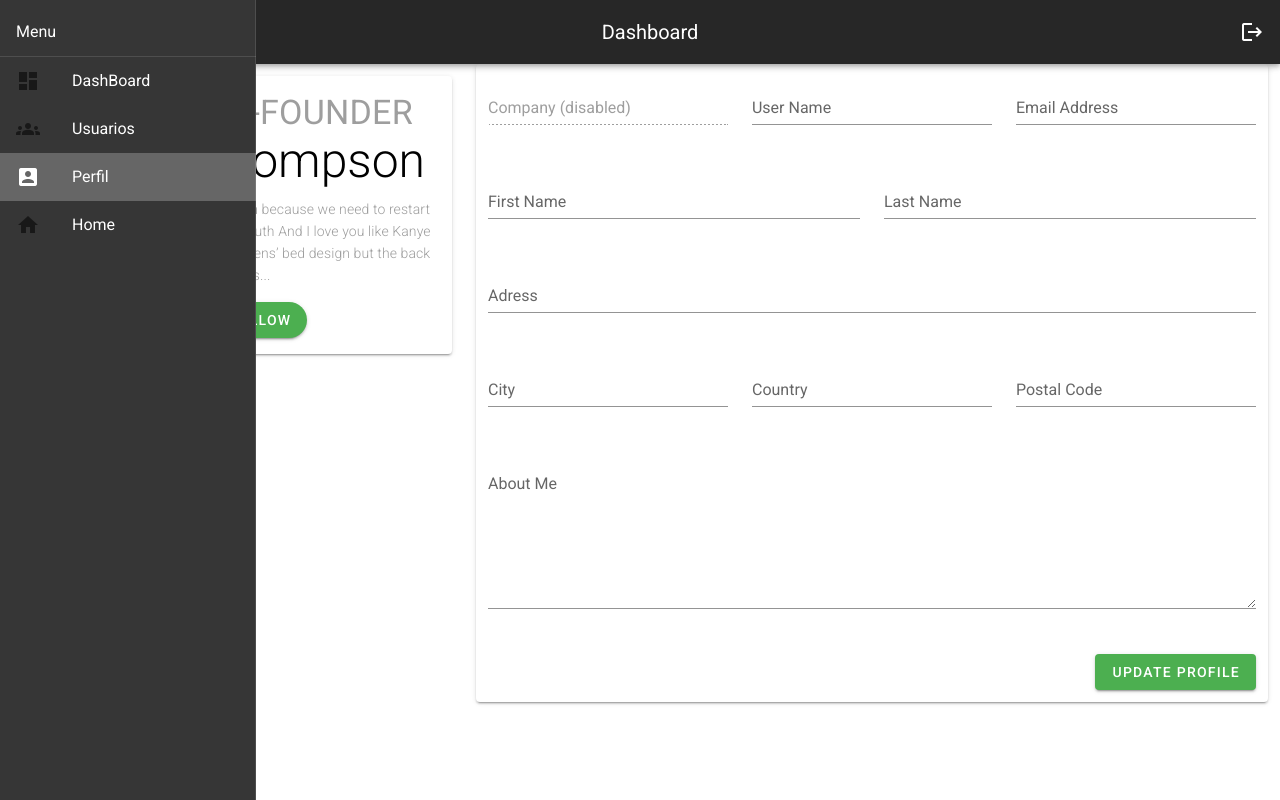
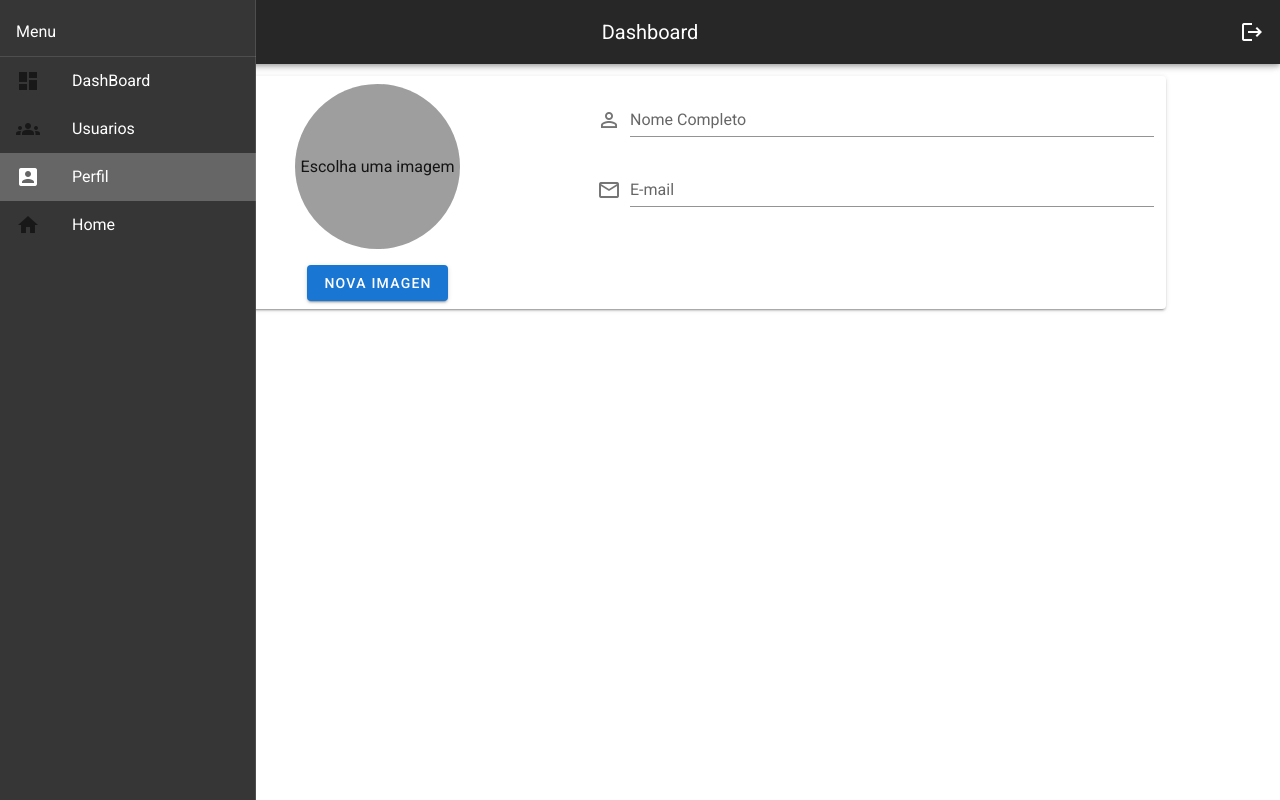
Before and after one commit to ifpi-picos/proxima-parada-front-end-vue, a Vue app: page /admin/profile-admin in a window 1280 px wide. Built offline with nearby package versions, Linux system fonts and the light colour scheme.

Commit message:
ajustando layout da tela de perfil do admin e implemetando metodo de seleção de imagem

```diff
--- a/src/pages/admin/ProfileAdminPage.vue
+++ b/src/pages/admin/ProfileAdminPage.vue
@@ -1,79 +1,50 @@
 <template>
-  <v-container id="user-profile" fluid tag="section">
+  <v-container fluid>
     <v-row justify="center">
-      <v-col cols="12" md="4">
-        <v-card
-          class="v-card-profile"
-          avatar="https://demos.creative-tim.com/vue-material-dashboard/img/marc.aba54d65.jpg"
-        >
-          <v-card-text class="text-center">
-            <h6 class="display-1 mb-1 grey--text">CEO / CO-FOUNDER</h6>
-
-            <h4 class="display-2 font-weight-light mb-3 black--text">
-              Alec Thompson
-            </h4>
-
-            <p class="font-weight-light grey--text">
-              Don't be scared of the truth because we need to restart the human
-              foundation in truth And I love you like Kanye loves Kanye I love
-              Rick Owens’ bed design but the back is...
-            </p>
-
-            <v-btn color="success" rounded class="mr-0"> Follow </v-btn>
-          </v-card-text>
-        </v-card>
-      </v-col>
-      <v-col cols="12" md="8">
+      <v-col cols="12" xm="8" sm="8" md="8" lg="10">
         <v-card>
-          <v-form>
-            <v-container class="py-0">
+          <v-form @submit.prevent="auht" v-model="valid">
+            <v-container>
               <v-row>
-                <v-col cols="12" md="4">
-                  <v-text-field label="Company (disabled)" disabled />
+                <v-col cols="12" md="5">
+                  <v-row class="pa-2" align="center" justify="center">
+                    <v-avatar size="165px" v-if="!url" class="grey">
+                      <span>Escolha uma imagem</span>
+                    </v-avatar>
+                    <v-avatar size="165" v-else>
+                      <v-img v-if="url" :src="url" />
+                    </v-avatar>
+                  </v-row>
+                  <v-row class="pa-2" align="center" justify="center">
+                    <input
+                      hidden
+                      id="selectFile"
+                      type="file"
+                      @change="onFileChange"
+                    />
+                    <v-btn color="primary" @click="chooseImage()"
+                      >Nova Imagen</v-btn
+                    >
+                  </v-row>
                 </v-col>
-
-                <v-col cols="12" md="4">
-                  <v-text-field class="purple-input" label="User Name" />
-                </v-col>
-
-                <v-col cols="12" md="4">
-                  <v-text-field label="Email Address" class="purple-input" />
-                </v-col>
-
-                <v-col cols="12" md="6">
-                  <v-text-field label="First Name" class="purple-input" />
-                </v-col>
-
-                <v-col cols="12" md="6">
-                  <v-text-field label="Last Name" class="purple-input" />
-                </v-col>
-
-                <v-col cols="12">
-                  <v-text-field label="Adress" class="purple-input" />
-                </v-col>
-
-                <v-col cols="12" md="4">
-                  <v-text-field label="City" class="purple-input" />
-                </v-col>
-
-                <v-col cols="12" md="4">
-                  <v-text-field label="Country" class="purple-input" />
-                </v-col>
-
-                <v-col cols="12" md="4">
+                <v-col cols="12" md="7">
                   <v-text-field
-                    class="purple-input"
-                    label="Postal Code"
-                    type="number"
+                    prepend-icon="perm_identity"
+                    name="name"
+                    label="Nome Completo"
+                    type="text"
+                    :rules="[rules.required]"
+                    password
+                    v-model="userData.name"
                   />
-                </v-col>
-
-                <v-col cols="12">
-                  <v-textarea class="purple-input" label="About Me" />
-                </v-col>
-
-                <v-col cols="12" class="text-right">
-                  <v-btn color="success" class="mr-0"> Update Profile </v-btn>
+                  <v-text-field
+                    prepend-icon="mail_outline"
+                    name="email"
+                    label="E-mail"
+                    type="text"
+                    :rules="[rules.required, rules.email]"
+                    v-model="userData.email"
+                  />
                 </v-col>
               </v-row>
             </v-container>
@@ -86,6 +57,38 @@
 
 <script>
 export default {
-  //
+  //justify-content: center
+  data() {
+    return {
+      url: null,
+      userData: {
+        name: "",
+        email: "",
+      },
+      rules: {
+        required: (value) => !!value || "Obrigatório.",
+        min: (value) => value.length >= 6 || "Mínimo 6 caracteres",
+        email: (value) => {
+          const pattern =
+            /^(([^<>()[\]\\.,;:\s@"]+(\.[^<>()[\]\\.,;:\s@"]+)*)|(".+"))@((\[[0-9]{1,3}\.[0-9]{1,3}\.[0-9]{1,3}\.[0-9]{1,3}])|(([a-zA-Z\-0-9]+\.)+[a-zA-Z]{2,}))$/;
+          return pattern.test(value) || "E-mail inválido.";
+        },
+      },
+    };
+  },
+  methods: {
+    chooseImage() {
+      document.getElementById("selectFile").click();
+    },
+    onFileChange(e) {
+      const file = e.target.files[0];
+      this.url = URL.createObjectURL(file);
+    },
+  },
 };
 </script>
+<style>
+.border {
+  border: 1px solid red;
+}
+</style>
```
Also changed, not shown: src/pages/home/ProfilePage.vue (+0 -11 lines).
